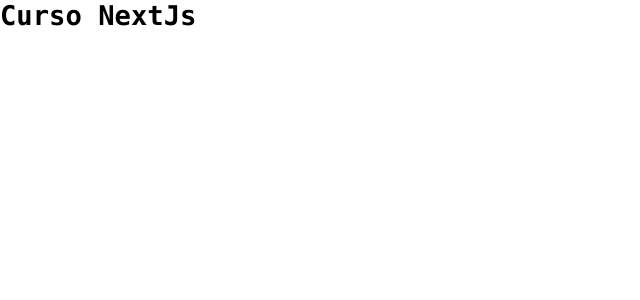
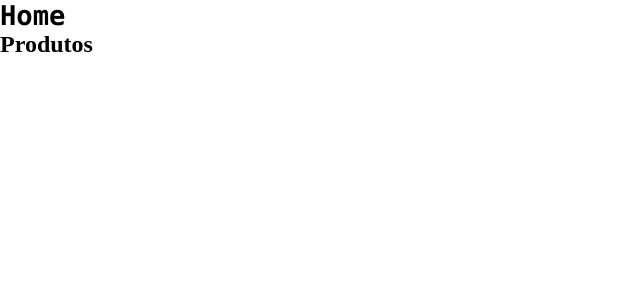
Before and after one commit to RenydeSa/curso_next, a Next.js app: page / in a window 1280 px wide. Shown: the top 300 px of the page, without its empty margins (0-640 px from the left). Built offline with nearby package versions, Linux system fonts and the light colour scheme.

Commit message:
uso do link para navegar

```diff
--- a/pages/index.js
+++ b/pages/index.js
@@ -2,18 +2,26 @@
 import Image from "next/image";
 import { Inter } from "next/font/google";
 import styles from "@/styles/Home.module.css";
+import Link from "next/link";
 
 const inter = Inter({ subsets: ["latin"] });
 
 export default function Home() {
   return (
     <>
-      <Head>
-        <title> Curso Next.Js </title>
-      </Head>
+      <div className={styles.description}>
+        <h1> Home</h1>
+      </div>
 
-      <div className={styles.description}>
-        <h1> Curso NextJs </h1>
+      <div className={styles.container}>
+        <ul>
+          <li>
+            <Link href="/products">
+              <h2> Produtos </h2>
+            </Link>
+
+          </li>
+        </ul>
       </div>
     </>
   );
```
